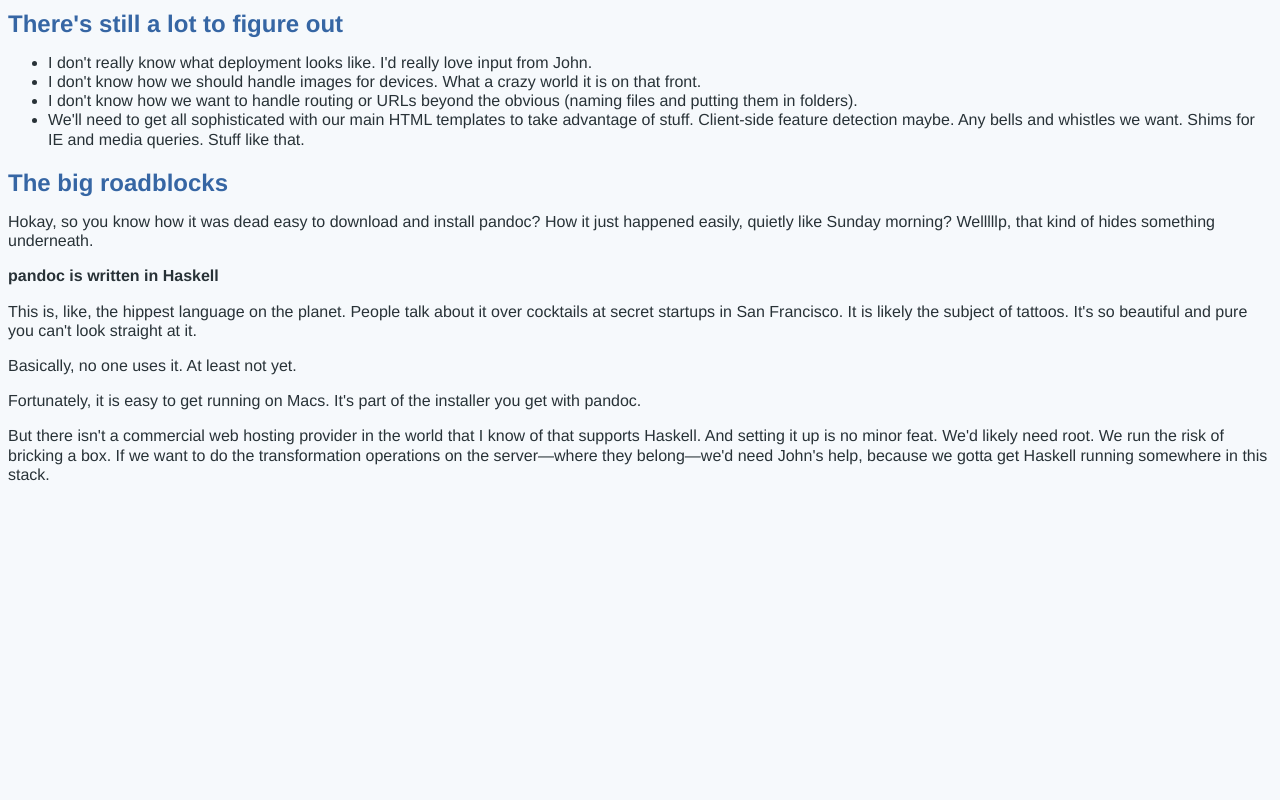
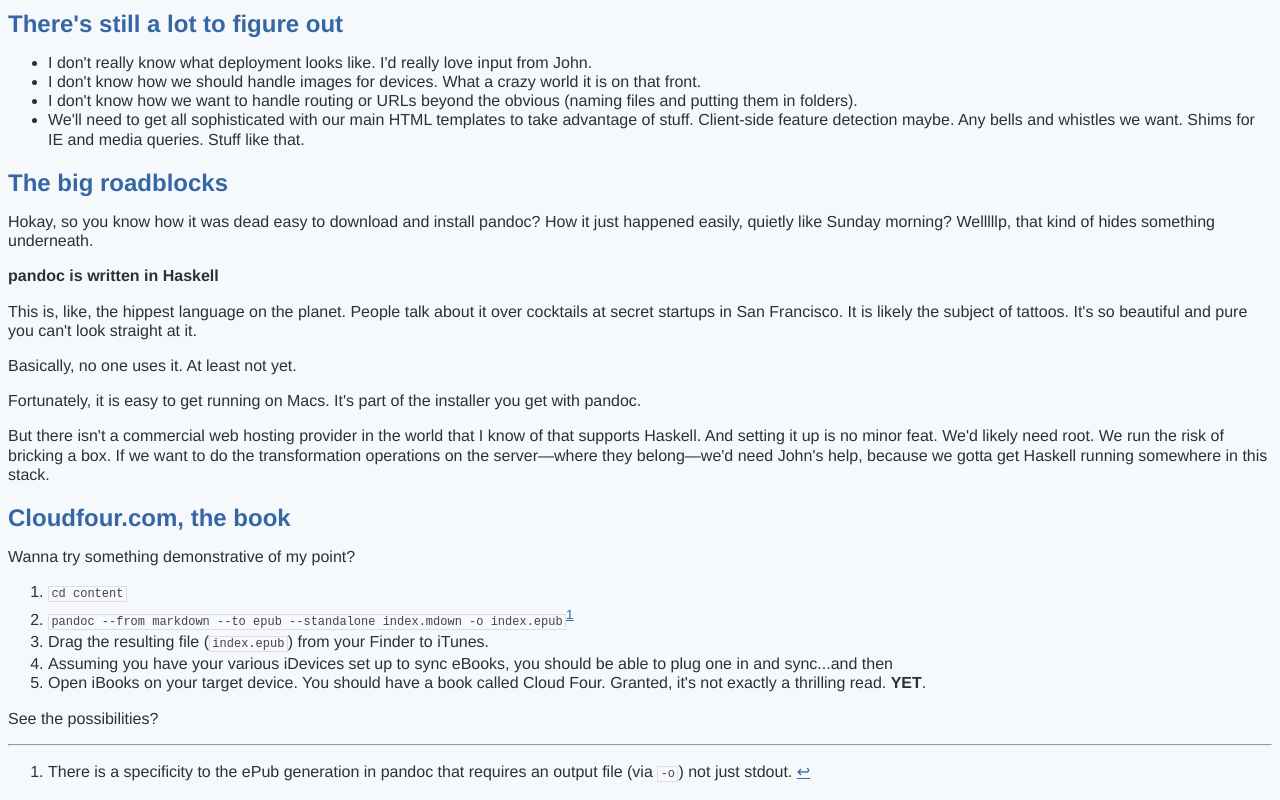
Before and after one commit to lyzadanger/PandocSCSSTutorial, a plain HTML site: page tutorial/now-what.html in a window 1280 px wide. Shown: the part 653-1453 px from the top of the page. Before the commit the page ends 1153 px from the top, so only its background shows below. Drawn offline with Linux system fonts and the light colour scheme.

Commit message:
Coup de grace

```diff
--- a/tutorial/now-what.html
+++ b/tutorial/now-what.html
@@ -23,6 +23,7 @@
 </ul></li>
 <li><a href="#theres-still-a-lot-to-figure-out">There's still a lot to figure out</a></li>
 <li><a href="#the-big-roadblocks">The big roadblocks</a></li>
+<li><a href="#cloudfour.com-the-book">Cloudfour.com, the book</a></li>
 </ul>
 </nav>
 <h2 id="the-big-picture"><a href="#TOC">The big picture</a></h2>
@@ -54,6 +55,22 @@
 <p>Basically, no one uses it. At least not yet.</p>
 <p>Fortunately, it is easy to get running on Macs. It's part of the installer you get with pandoc.</p>
 <p>But there isn't a commercial web hosting provider in the world that I know of that supports Haskell. And setting it up is no minor feat. We'd likely need root. We run the risk of bricking a box. If we want to do the transformation operations on the server—where they belong—we'd need John's help, because we gotta get Haskell running somewhere in this stack.</p>
+<h2 id="cloudfour.com-the-book"><a href="#TOC">Cloudfour.com, the book</a></h2>
+<p>Wanna try something demonstrative of my point?</p>
+<ol type="1">
+<li><code>cd content</code></li>
+<li><code>pandoc --from markdown --to epub --standalone index.mdown -o index.epub</code><sup><a href="#fn1" class="footnoteRef" id="fnref1">1</a></sup></li>
+<li>Drag the resulting file (<code>index.epub</code>) from your Finder to iTunes.</li>
+<li>Assuming you have your various iDevices set up to sync eBooks, you should be able to plug one in and sync...and then</li>
+<li>Open iBooks on your target device. You should have a book called Cloud Four. Granted, it's not exactly a thrilling read. <strong>YET</strong>.</li>
+</ol>
+<p>See the possibilities?</p>
+<div class="footnotes">
+<hr />
+<ol>
+<li id="fn1"><p>There is a specificity to the ePub generation in pandoc that requires an output file (via <code>-o</code>) not just stdout. <a href="#fnref1" class="footnoteBackLink">↩</a></p></li>
+</ol>
+</div>
 </nav>
 </body>
 </html>
```
Also changed, not shown: 1 other file.
